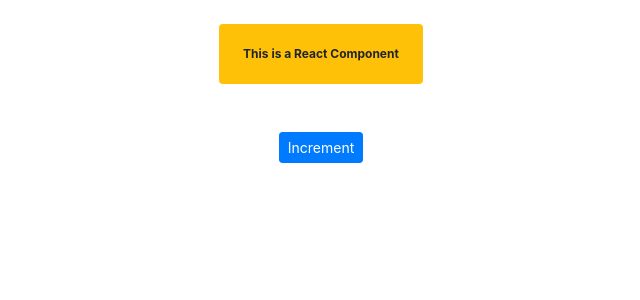
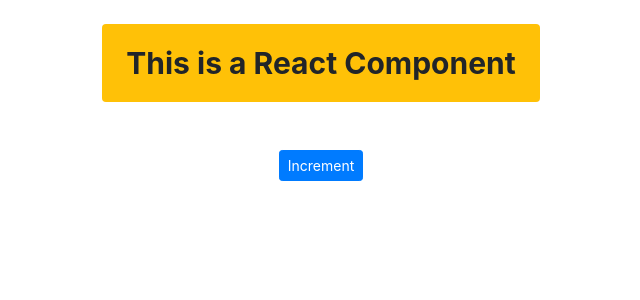
Before and after one commit to majestyjnr/my-react-tutorials-portfolio, a React (Create React App) app: page / in a window 1280 px wide. Shown: the top 300 px of the page, without its empty margins (319-959 px from the left). Built offline with nearby package versions, Linux system fonts and the light colour scheme.

Commit message:
Commit Additions

```diff
--- a/src/components/Appbar.jsx
+++ b/src/components/Appbar.jsx
@@ -4,10 +4,11 @@ import 'bootstrap/dist/css/bootstrap.css'
 
 const Appbar = () => {
     const [title, settitle] = useState('This is a React Component')
+
     return (
         <div>
             <center>
-                <h1 className="mt-4 badge badge-warning m-4 p-4">{title}</h1>
+                <span style={{fontSize: 30}} className="mt-4 badge badge-warning m-4 p-4">{title}</span>
                 <br/>
                 <button className="btn btn-primary btn-sm mt-4">Increment</button>
             </center>
```
Also changed, not shown: 1 other file (tests, documents, lock files or other folders).
